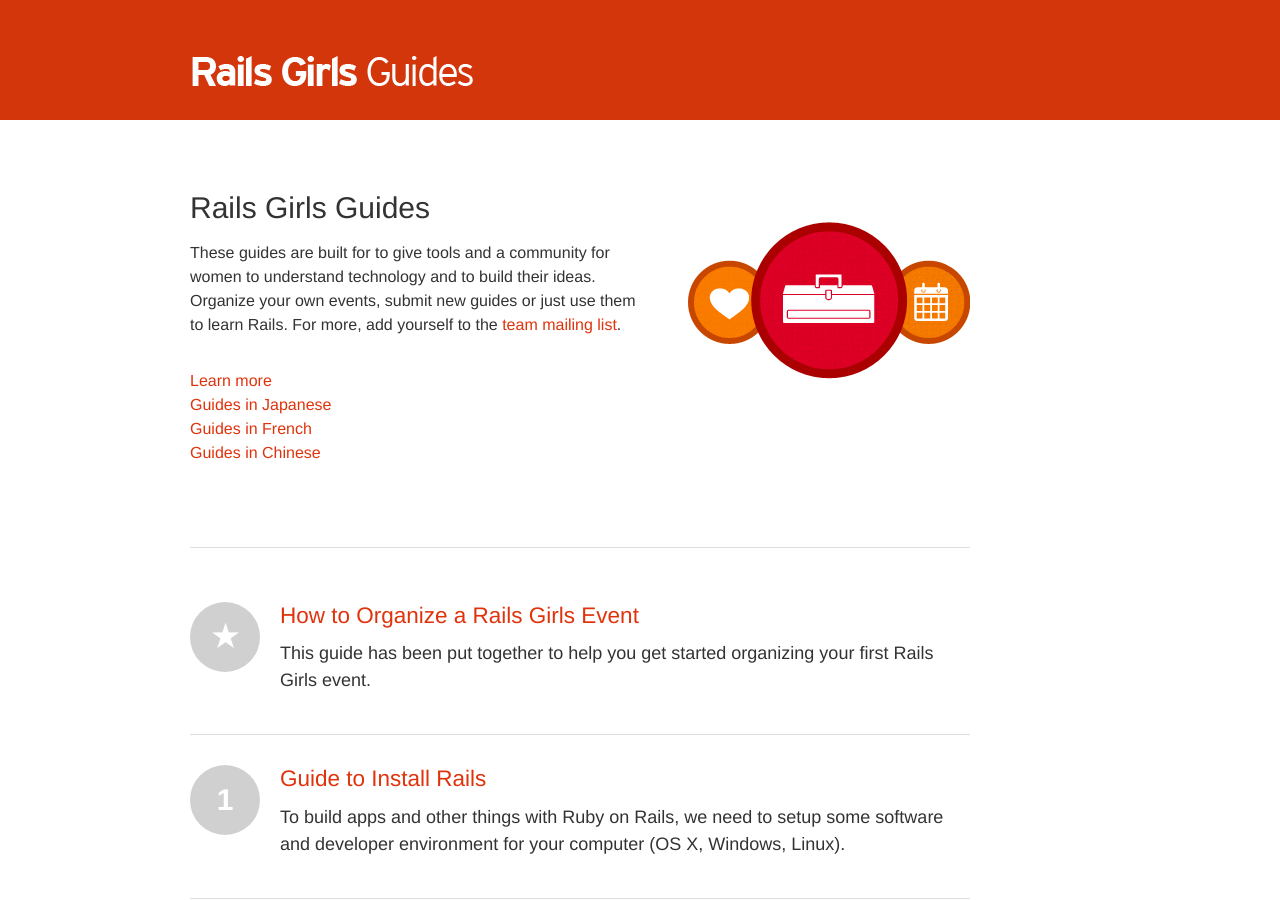
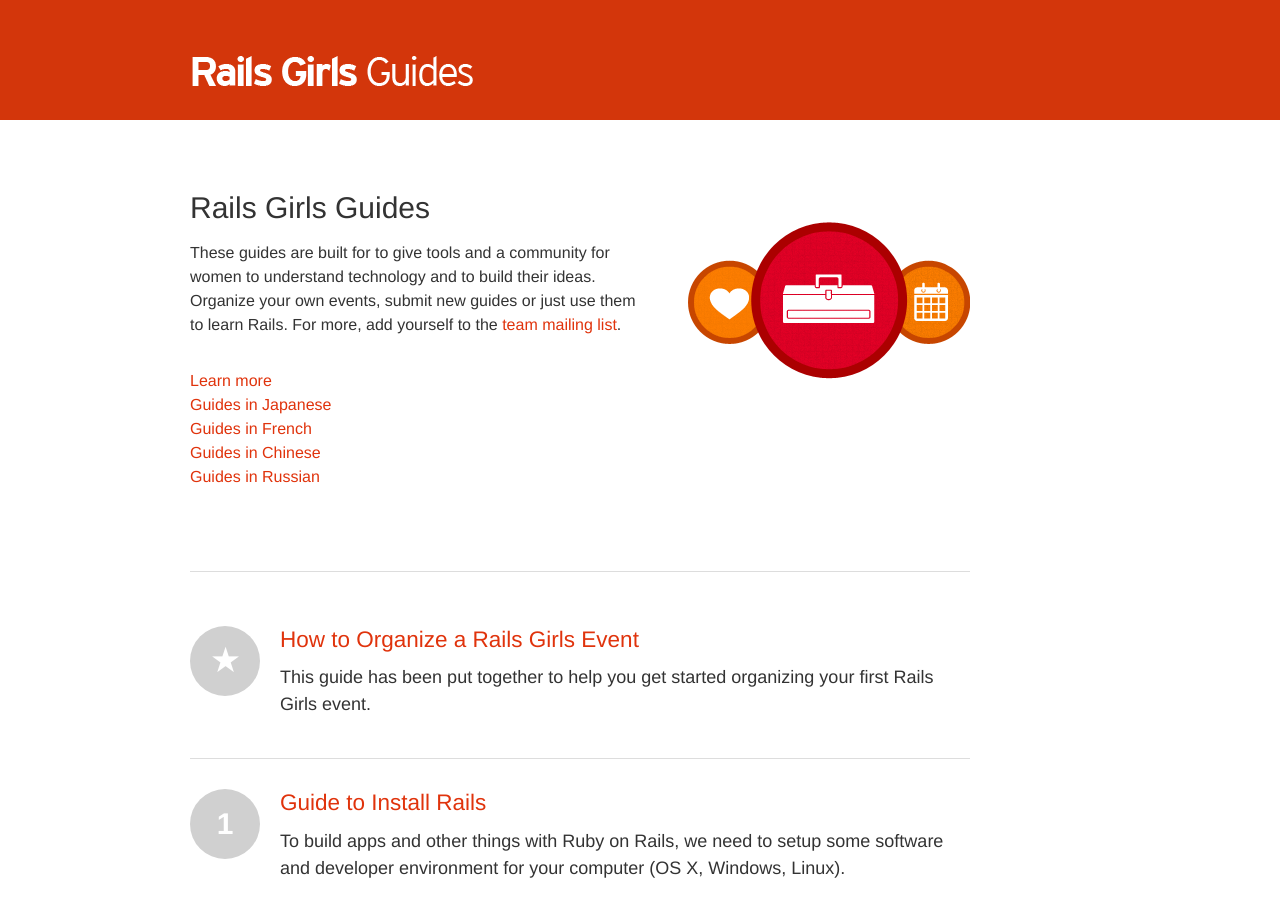
Before and after one commit to railsgirls/guides.railsgirls.com, a Jekyll site: the page built from index.html, in a window 1280 px wide and 900 px high. Built offline with Jekyll 4.4.1, drawn with Linux system fonts in a browser that asks for light colours; Markdown is read by kramdown in place of the engine named in the settings.

Commit message:
Update index.html

```diff
--- a/index.html
+++ b/index.html
@@ -9,7 +9,10 @@
     <a href="http://railsgirls.com">Learn more</a><br/>
     <a href="http://railsgirls-jp.github.com/">Guides in Japanese</a><br/>
     <a href="http://humancoders.github.com/railspremierspas/">Guides in French</a><br/>
-    <a href="https://github.com/rgcn/rgcn.github.com">Guides in Chinese</a><br/></p>
+    <a href="http://github.com/rgcn/rgcn.github.com">Guides in Chinese</a><br/>
+     <a href="http://rgua.github.com">Guides in Russian</a><br/>
+
+    </p>
 </div>
 
 <hr />
```
